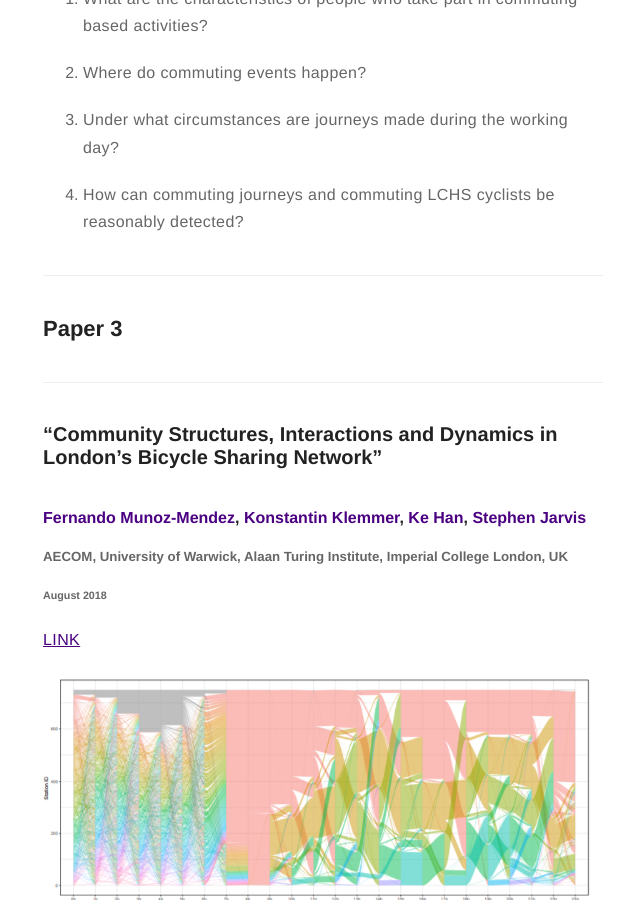
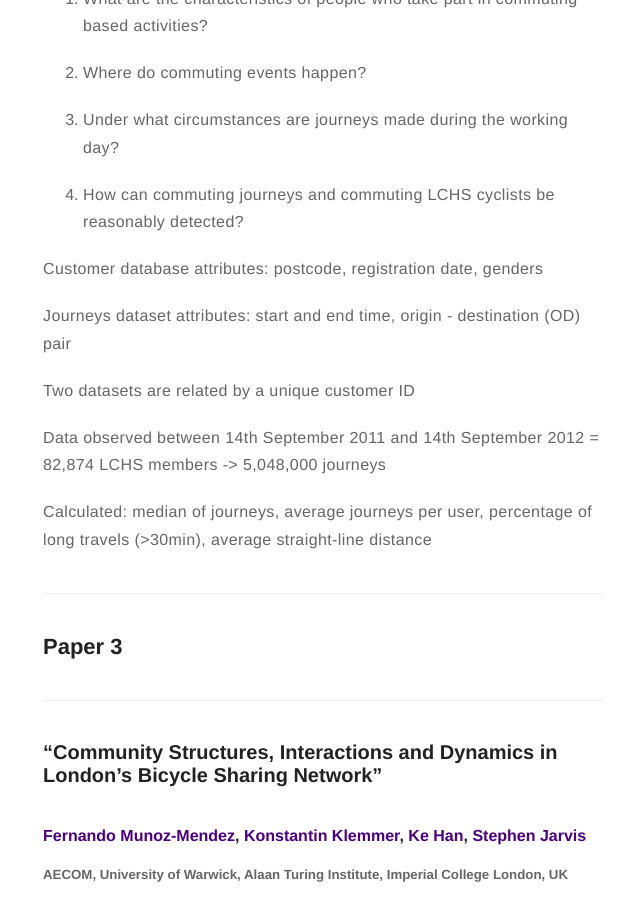
Before and after one commit to dljubenk/dljubenk.github.io, a Jekyll site: the page built from _posts/2019-02-06-literature-study.markdown, in a window 1280 px wide and 900 px high, scrolled down 4845 px. Shown: the whole window, without its empty margins (317-957 px from the left). Built offline with Jekyll 4.4.1, drawn with Linux system fonts in a browser that asks for light colours; emoji names are drawn with the system emoji font; comment, search, counter and statistics services are not loaded.

Commit message:
Update 2019-02-06-literature-study.markdown

```diff
--- a/_posts/2019-02-06-literature-study.markdown
+++ b/_posts/2019-02-06-literature-study.markdown
@@ -124,6 +124,18 @@ Three Research Questions:
 
 4. How can commuting journeys and commuting LCHS cyclists be reasonably detected?
 
+Customer database attributes: postcode, registration date, genders
+
+Journeys dataset attributes: start and end time, origin - destination (OD) pair
+
+Two datasets are related by a unique customer ID
+
+Data observed between 14th September 2011 and 14th September 2012 =  82,874 LCHS members -> 5,048,000 journeys
+
+Calculated: median of journeys, average journeys per user, percentage of long travels (>30min), average straight-line distance
+
+
+
 
 
 
```
